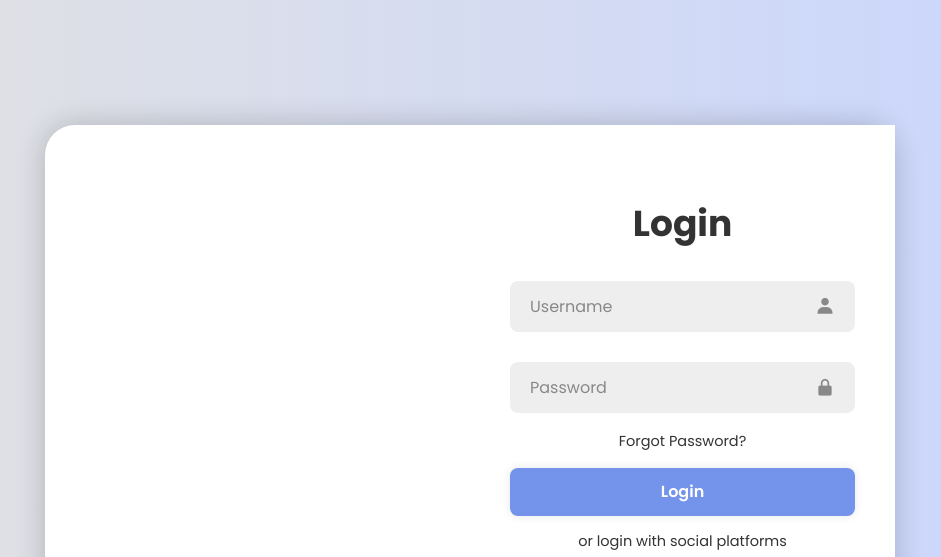
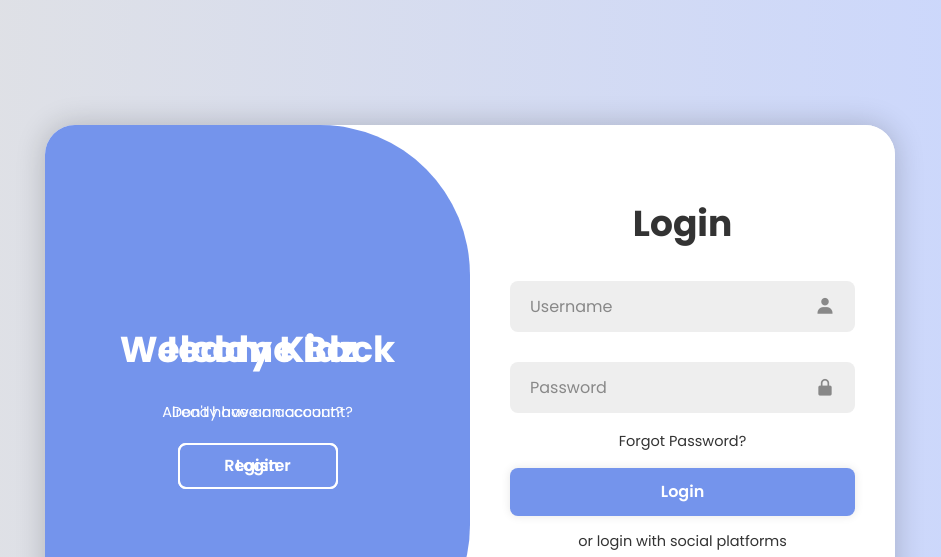
Before and after one commit to BarryBaros/Login-signup, a plain HTML site: page index.html in a window 1280 px wide. Shown: the top 557 px of the page, without its empty margins (170-1111 px from the left). Drawn offline with nearby package versions, Linux system fonts and the light colour scheme; a web font is replaced by a local one.

Commit message:
style Register

```diff
--- a/index.html
+++ b/index.html
@@ -34,7 +34,7 @@
             <a href="#"><i class="bx bxl-github"></i></a>
             <a href="#"><i class="bx bxl-linkedin"></i></a>
           </div>
-        </form>
+
       </div>
       <div class="form-box register">
         <form action="">
@@ -59,6 +59,21 @@
             <a href="#"><i class="bx bxl-github"></i></a>
             <a href="#"><i class="bx bxl-linkedin"></i></a>
           </div>
+          </form>
     </div>
+
+    <div class="toggle-box">
+      <div class="toggle-panel toggle-left">
+        <h1>Jeddy Kidz</h1>
+        <p>Don't have an account?</p>
+        <button class="btn register-btn">Register</button>
+      </div>
+      <div class="toggle-panel toggle-right">
+        <h1>Welcome Back</h1>
+        <p>Already have an account?</p>
+        <button class="btn login-btn">Login</button>
+      </div>
+    </div>
+    <script src="script.js"></script>
   </body>
 </html>
--- a/style.css
+++ b/style.css
@@ -21,6 +21,7 @@ body {
   background: #fff;
   border-radius: 30px;
   box-shadow: 0 0 30px rgba(0, 0, 0, 0.2);
+  overflow: hidden;
 }
 
 .form-box {
@@ -34,9 +35,10 @@ body {
   color: #333;
   text-align: center;
   padding: 40px;
+  z-index: 1;
 }
 
-.form-box.register{
+.form-box.register {
   visibility: hidden;
 }
 
@@ -117,3 +119,45 @@ color: #333;
   text-decoration: none;
   margin: 0 8px;
 }
+
+.toggle-box {
+  position: absolute;
+  width: 100%;
+  height: 100%;
+}
+
+.toggle-box::before {
+  content: '';
+  position: absolute;
+  left: -250%;
+  width: 300%;
+  height: 100%;
+  background: #7494ec;
+  border-radius: 150px;
+  z-index: 2;
+}
+
+.toggle-panel {
+  position: absolute;
+  width: 50%;
+  height: 100%;
+  /* background: seagreen; */
+  color: #fff;
+  display: flex;
+  flex-direction: column;
+  justify-content: center;
+  align-items: center;
+  z-index: 2;
+}
+
+.toggle-panel p{
+  margin-bottom: 20px;
+}
+
+.toggle-panel .btn{
+  width: 160px;
+  height: 46px;
+  background: transparent;
+  border: 2px solid #fff;
+  box-shadow: none;
+}
```
Lines whose indentation alone changed are shown as unchanged.
